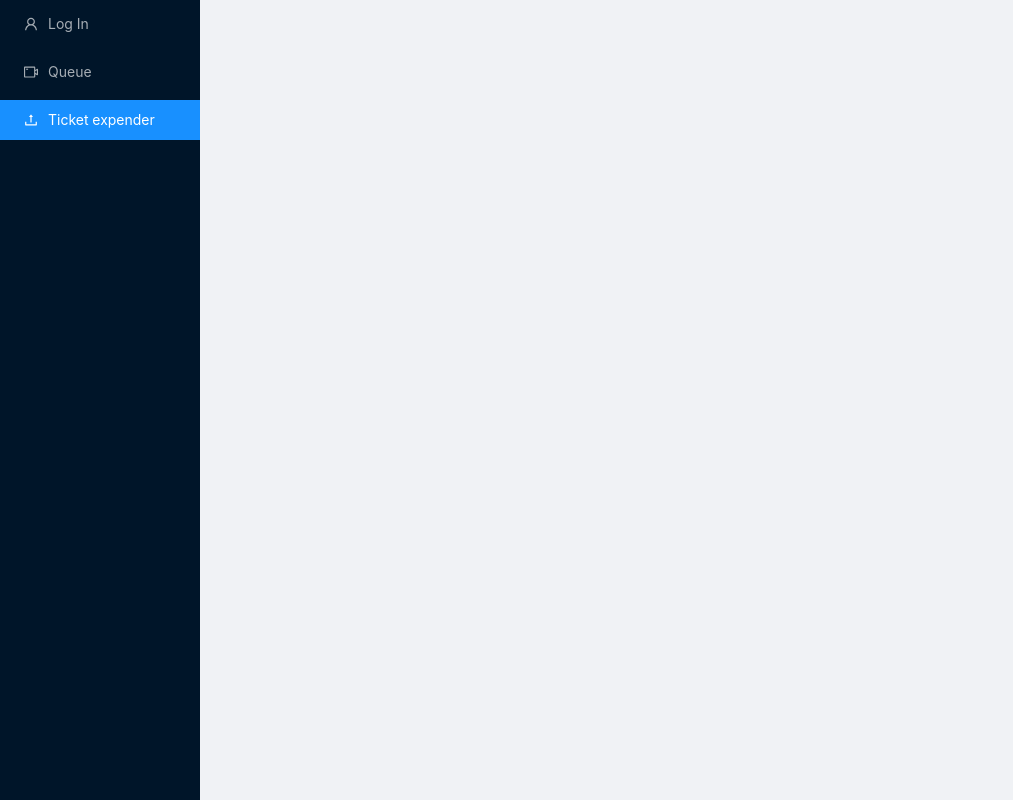
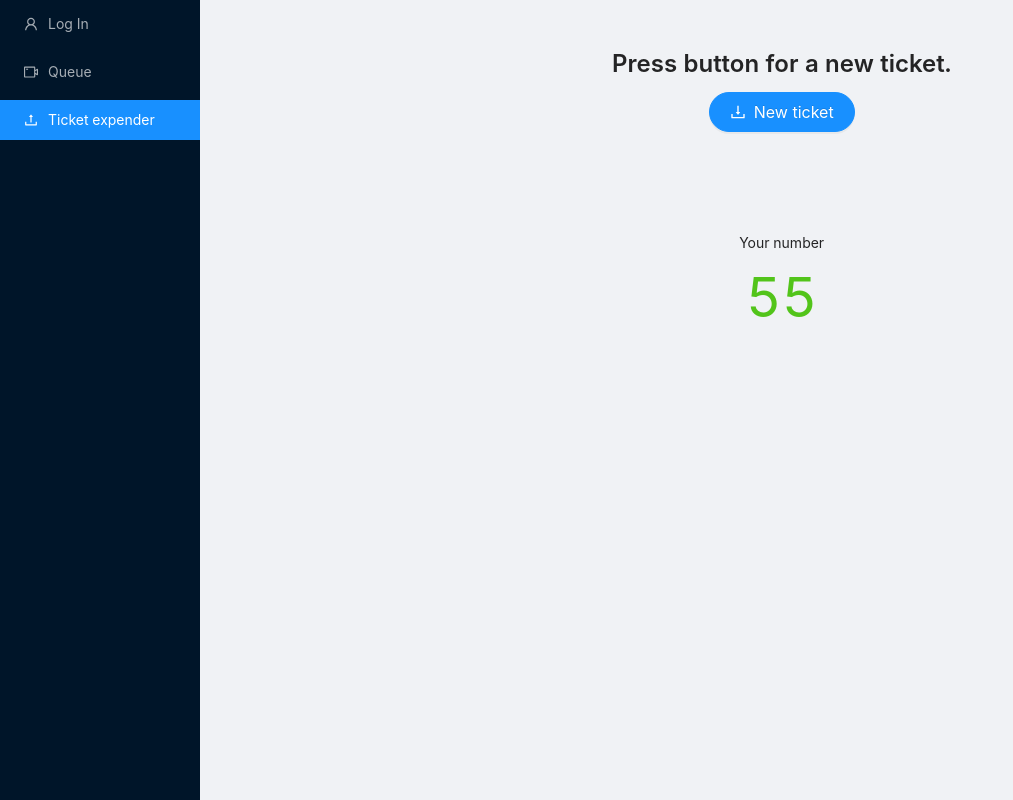
Before and after one commit to LuisGilGB/react-sockets-ticket-app, a React (Create React App) app in the folder client/: page /log-in in a window 1280 px wide. Both pictures are taken after a click on the item "Ticket expender". Shown: the whole page, without its empty margins (0-1013 px from the left). Built offline with nearby package versions, Linux system fonts and the light colour scheme.

Commit message:
Ticket Expender Page

```diff
--- a/client/src/pages/QueuePage.jsx
+++ b/client/src/pages/QueuePage.jsx
@@ -1,5 +1,4 @@
 import { Card, Col, Divider, List, Row, Tag } from "antd";
-import {} from "@ant-design/icons";
 import Title from "antd/lib/skeleton/Title";
 import Text from "antd/lib/typography/Text";
 
--- a/client/src/pages/RouterPage.jsx
+++ b/client/src/pages/RouterPage.jsx
@@ -10,6 +10,7 @@ import { NavigationContext } from "../context/NavigationContext";
 import { UiContext } from "../context/UiContext";
 import LogInPage from "./LogInPage";
 import QueuePage from "./QueuePage";
+import TicketExpenderPage from "./TicketExpenderPage";
 import DesktopPage from "./DesktopPage";
 import ROUTES from "../routes";
 
@@ -82,7 +83,10 @@ const RouterPage = () => {
           <Switch>
             <Route path={ROUTES.LOG_IN} component={LogInPage} />
             <Route path={ROUTES.QUEUE} component={QueuePage} />
-            <Route path={ROUTES.TICKET_EXPENDER} />
+            <Route
+              path={ROUTES.TICKET_EXPENDER}
+              component={TicketExpenderPage}
+            />
             <Route path={ROUTES.DESKTOP} component={DesktopPage} />
             <Redirect to={ROUTES.LOG_IN} />
           </Switch>
--- /dev/null
+++ b/client/src/pages/TicketExpenderPage.jsx
@@ -0,0 +1,38 @@
+import { Button, Col, Row } from "antd";
+import { DownloadOutlined } from "@ant-design/icons";
+import Text from "antd/lib/typography/Text";
+import Title from "antd/lib/typography/Title";
+
+const TicketExpenderPage = () => {
+  const onNewTicketRequest = () => {};
+
+  return (
+    <>
+      <Row>
+        <Col span={14} offset={6} align="center">
+          <Title level={3}>Press button for a new ticket.</Title>
+          <Button
+            type="primary"
+            shape="round"
+            icon={<DownloadOutlined />}
+            size="large"
+            onClick={onNewTicketRequest}
+          >
+            New ticket
+          </Button>
+        </Col>
+      </Row>
+      <Row style={{ marginTop: 100 }}>
+        <Col span={14} offset={6} align="center">
+          <Text level={2}>Your number</Text>
+          <br />
+          <Text type="success" style={{ fontSize: 55 }}>
+            55
+          </Text>
+        </Col>
+      </Row>
+    </>
+  );
+};
+
+export default TicketExpenderPage;
```
